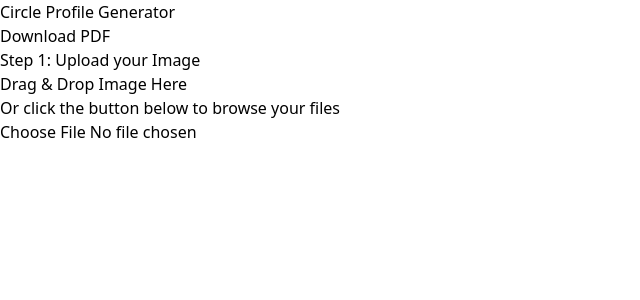
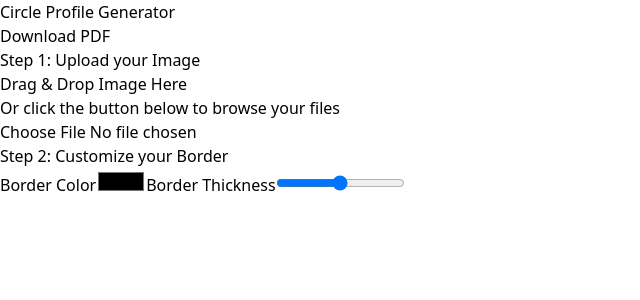
Before and after one commit to StewardRighteous/logo_cropper_with_background, a React (Vite) app: page / in a window 1280 px wide. Shown: the top 300 px of the page, without its empty margins (0-640 px from the left). Built offline with nearby package versions, Linux system fonts and the light colour scheme.

Commit message:
add color chooser

```diff
--- a/src/App.jsx
+++ b/src/App.jsx
@@ -1,10 +1,11 @@
-import { Header, ImageUploadCard } from "./ui/barrel";
+import { Header, ImageUploadCard, ColorChooser } from "./ui/barrel";
 
 function App() {
   return (
     <>
       <Header></Header>
       <ImageUploadCard></ImageUploadCard>
+      <ColorChooser></ColorChooser>
     </>
   );
 }
--- /dev/null
+++ b/src/ui/ColorChooser.jsx
@@ -0,0 +1,11 @@
+export default function ColorChooser() {
+  return (
+    <>
+      <h1>Step 2: Customize your Border </h1>
+      <label htmlFor="border-color">Border Color</label>
+      <input type="color" name="border-color" id="border-color" />
+      <label htmlFor="border-thickness">Border Thickness</label>
+      <input type="range" name="border-thickness" id="border-thickness" />
+    </>
+  );
+}
--- a/src/ui/barrel.jsx
+++ b/src/ui/barrel.jsx
@@ -1,4 +1,5 @@
 import Header from "./Header";
 import ImageUploadCard from "./ImageUploadCard";
+import ColorChooser from "./ColorChooser";
 
-export { Header, ImageUploadCard };
+export { Header, ImageUploadCard, ColorChooser };
```
